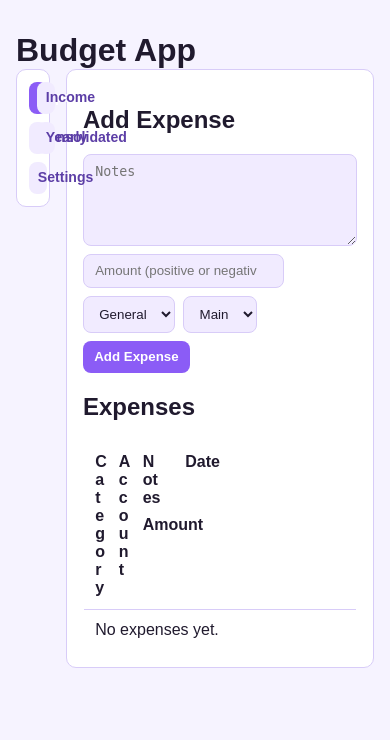
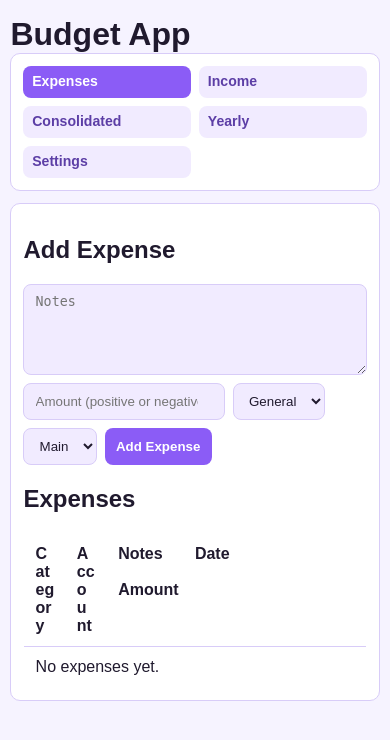
Before and after one commit to flymperis/Vibe-Budgeting, a Flask app: page / in a window 390 px wide. Shown: the top 740 px of the page. Run offline with Flask 3, Linux system fonts and the light colour scheme; data comes from the database, SQL or seed files in the repository; data that the repository does not hold is empty.

Commit message:
Yearly: neutral zero delta; mobile layout and yearly table fixes
Co-authored-by: Cursor <cursoragent@cursor.com>

```diff
--- a/static/styles.css
+++ b/static/styles.css
@@ -673,13 +701,31 @@ th, td {
 }
 
 @media (max-width: 900px) {
+    .container {
+        margin: 1rem auto;
+        padding: 0 0.65rem;
+    }
+
     .app-layout {
-        grid-template-columns: 1fr;
+        display: flex;
+        flex-direction: column-reverse;
+        gap: 0.75rem;
+        grid-template-columns: unset;
+    }
+
+    .panel-shell {
+        grid-column: unset;
+        grid-row: unset;
+        padding: 0.75rem;
+        min-width: 0;
     }
 
     .side-menu {
         position: static;
+        grid-column: unset;
+        grid-row: unset;
         grid-template-columns: repeat(2, minmax(0, 1fr));
+        align-self: stretch;
     }
 
     .settings-layout {
--- a/templates/index.html
+++ b/templates/index.html
@@ -325,14 +325,14 @@
                                         <th scope="row">{{ row.month_label }}</th>
                                         <td>{{ "%.2f"|format(row.income) }}</td>
                                         <td>{{ "%.2f"|format(row.expenses) }}</td>
-                                        <td class="{% if row.delta >= 0 %}delta-positive{% else %}delta-negative{% endif %}">{{ "%.2f"|format(row.delta) }}</td>
+                                        <td class="{% if row.delta > 0 %}delta-positive{% elif row.delta < 0 %}delta-negative{% else %}delta-neutral{% endif %}">{{ "%.2f"|format(row.delta) }}</td>
                                     </tr>
                                 {% endfor %}
                                 <tr class="yearly-totals-row">
                                     <th scope="row">Total</th>
                                     <td>{{ "%.2f"|format(yearly_total_income) }}</td>
                                     <td>{{ "%.2f"|format(yearly_total_expenses) }}</td>
-                                    <td class="{% if yearly_total_delta >= 0 %}delta-positive{% else %}delta-negative{% endif %}">{{ "%.2f"|format(yearly_total_delta) }}</td>
+                                    <td class="{% if yearly_total_delta > 0 %}delta-positive{% elif yearly_total_delta < 0 %}delta-negative{% else %}delta-neutral{% endif %}">{{ "%.2f"|format(yearly_total_delta) }}</td>
                                 </tr>
                             </tbody>
                         </table>
```
Also changed, not shown: other parts of static/styles.css (+74 -1 lines).
